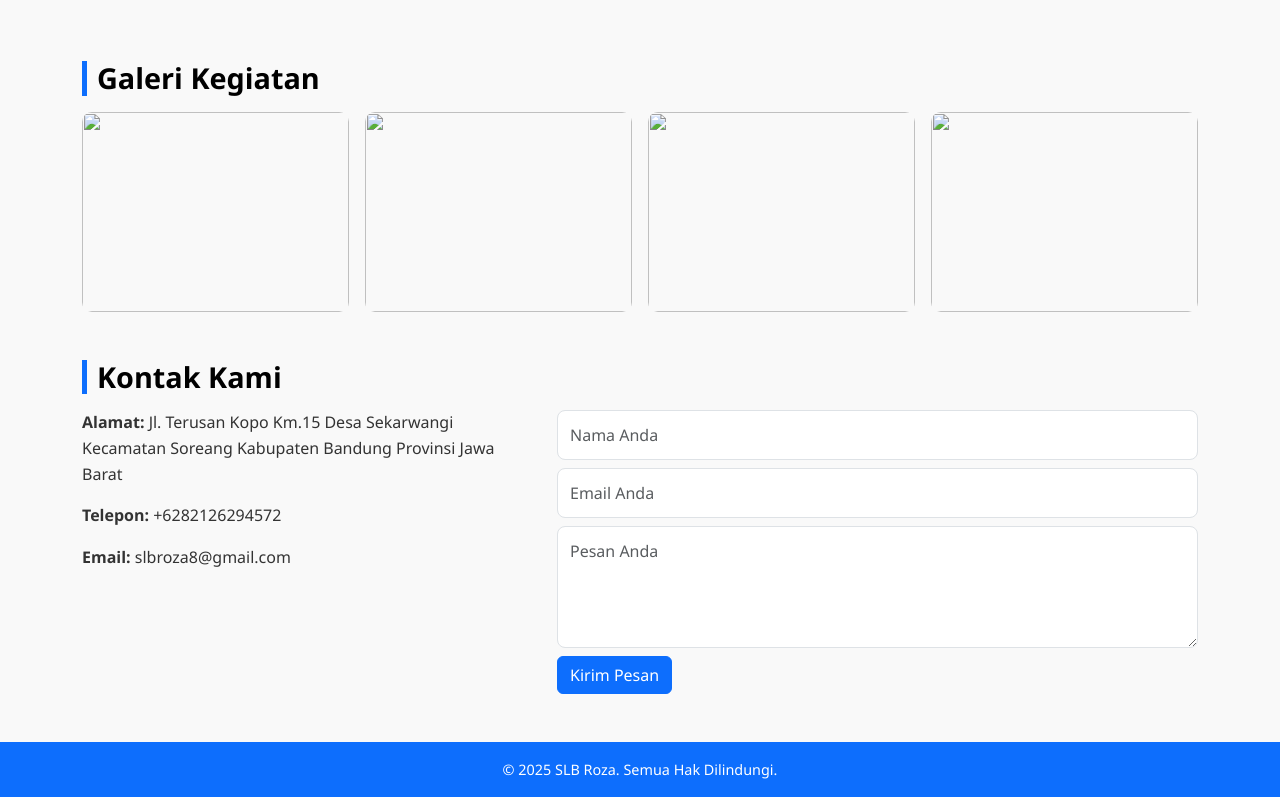
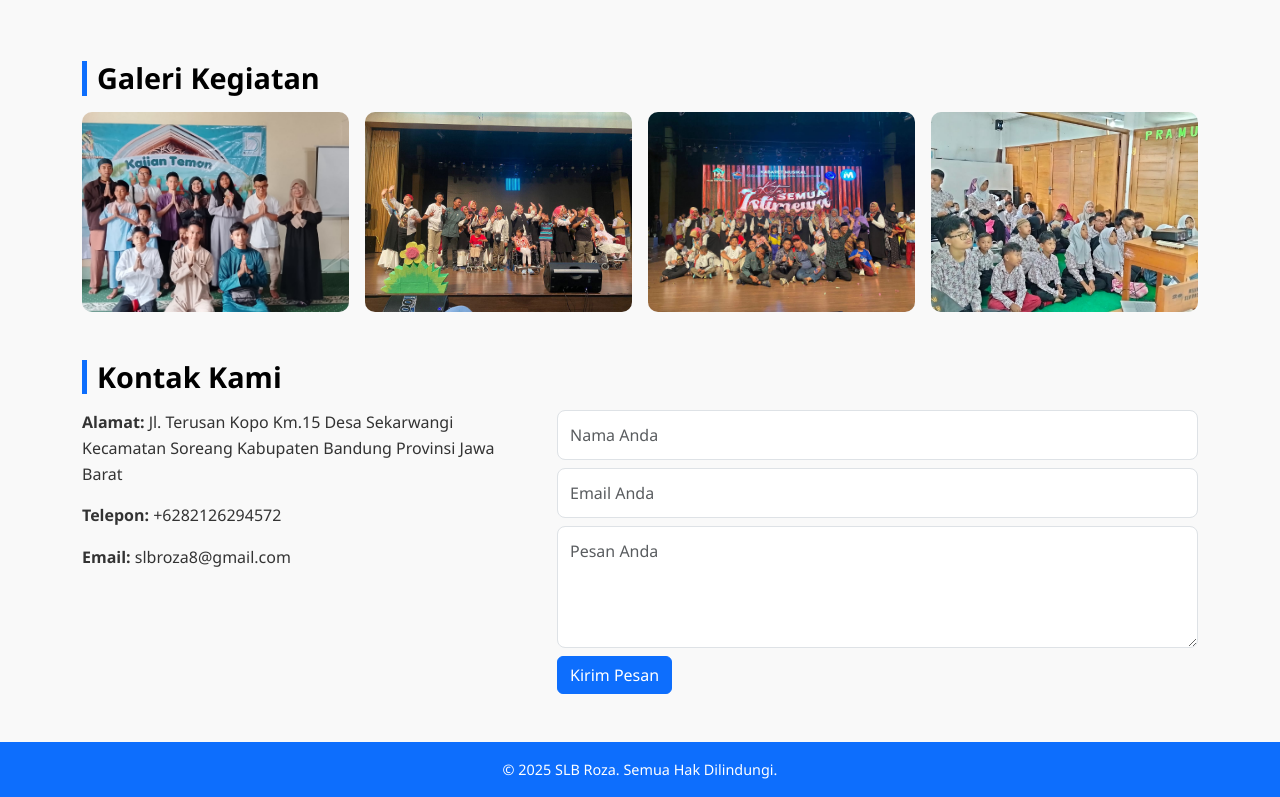
Before and after one commit to SLBRoza/ProfileSLBRoza, a plain HTML site: page index.html in a window 1280 px wide. Shown: the part 2056-2853 px from the top of the page. Drawn offline with nearby package versions, Linux system fonts and the light colour scheme.

Commit message:
Update index.html

```diff
--- a/index.html
+++ b/index.html
@@ -197,10 +197,10 @@
   <section id="galeri" class="container my-5">
     <h2>Galeri Kegiatan</h2>
     <div class="row galeri g-3">
-      <div class="col-md-3"><img src="../assets/img/foto1.jpg" class="img-fluid"></div>
-      <div class="col-md-3"><img src="../assets/img/foto2.jpg" class="img-fluid"></div>
-      <div class="col-md-3"><img src="../assets/img/foto3.jpg" class="img-fluid"></div>
-      <div class="col-md-3"><img src="../assets/img/foto4.jpg" class="img-fluid"></div>
+      <div class="col-md-3"><img src="foto1.jpg" class="img-fluid"></div>
+      <div class="col-md-3"><img src="foto2.jpg" class="img-fluid"></div>
+      <div class="col-md-3"><img src="foto3.jpg" class="img-fluid"></div>
+      <div class="col-md-3"><img src="foto4.jpg" class="img-fluid"></div>
     </div>
   </section>
 
```
